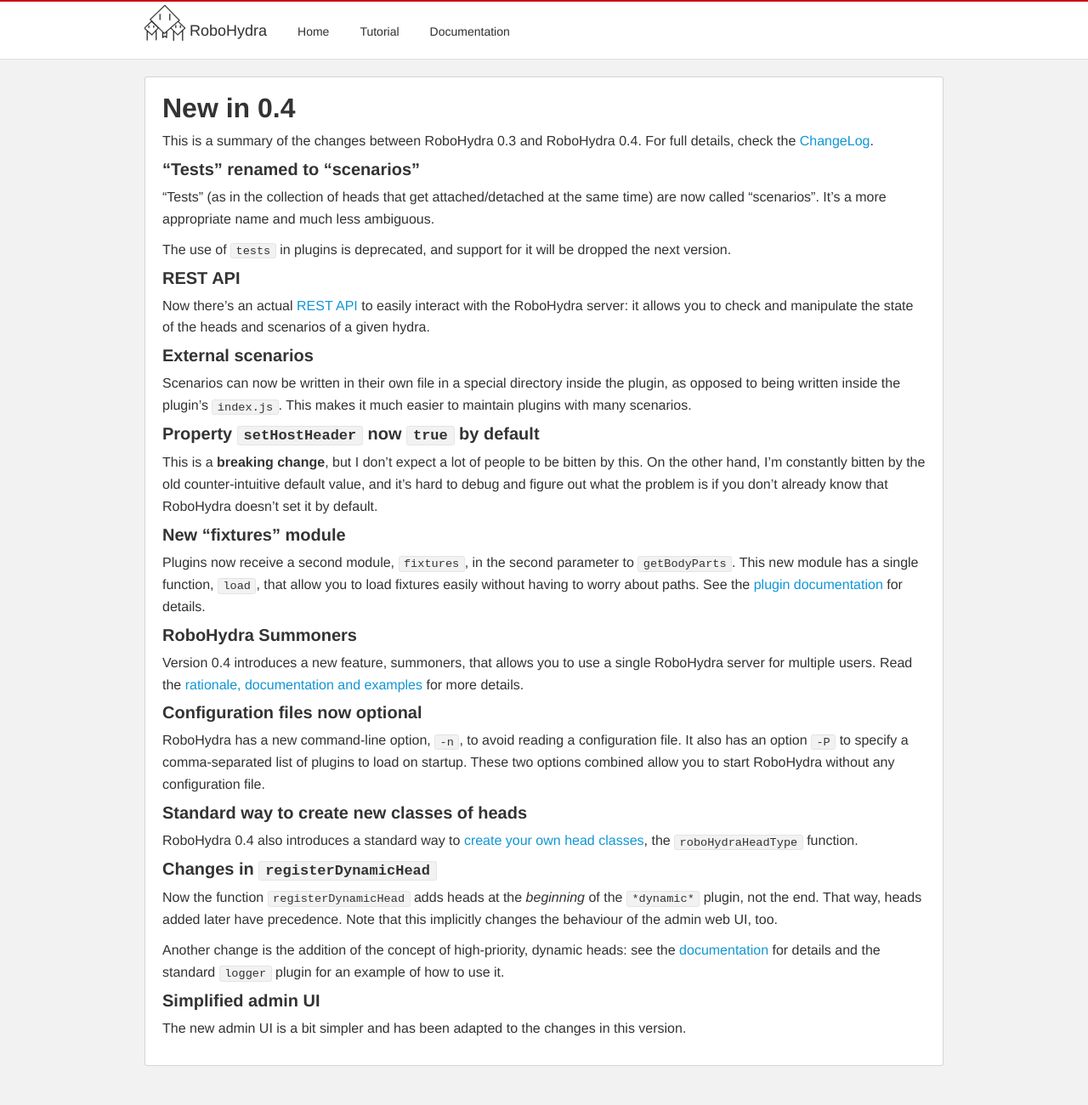
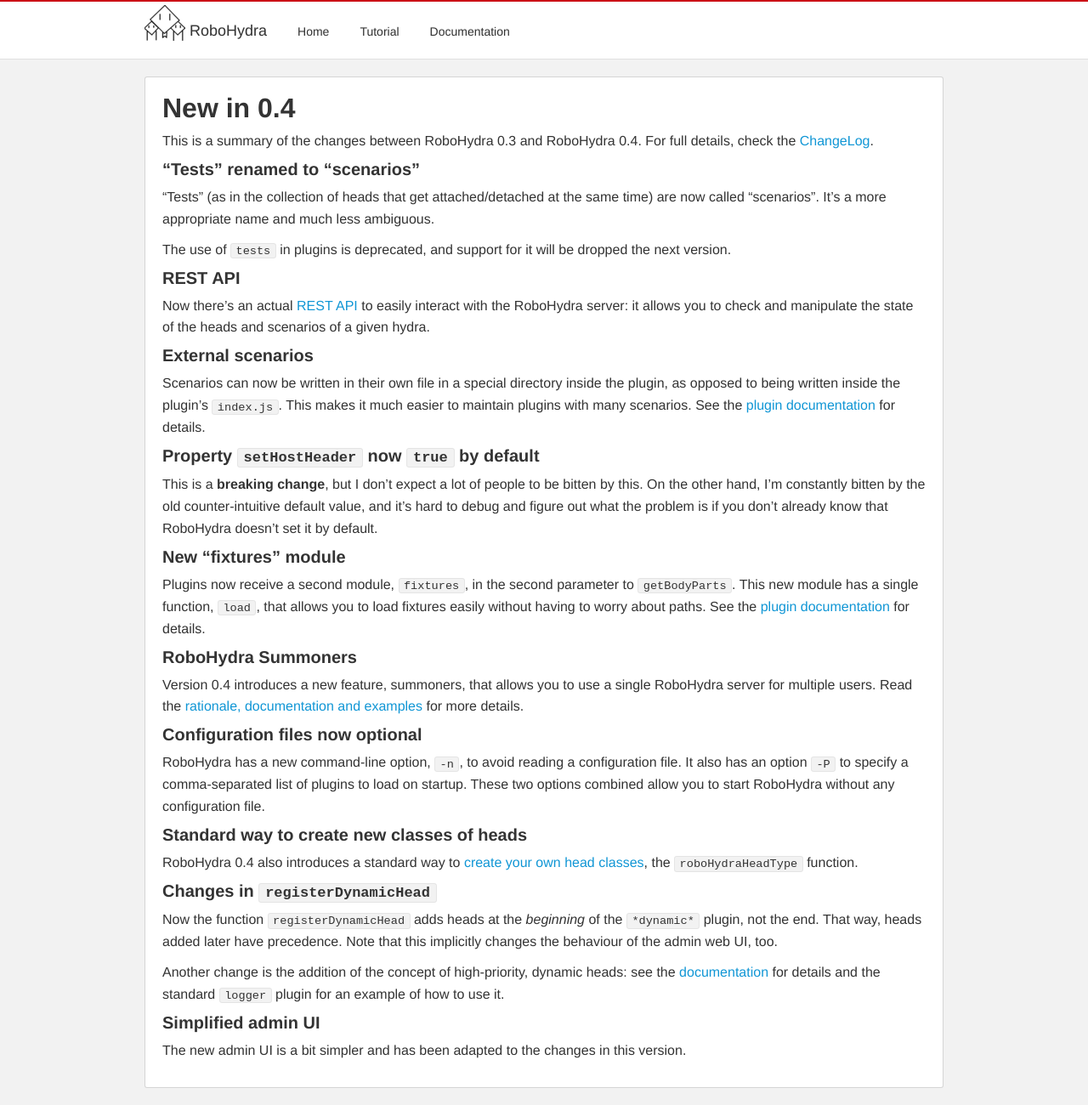
Before and after one commit to robohydra/robohydra, a Jekyll site: the page built from docs/0.4/changes/index.md, in a window 1280 px wide and 1300 px high. Shown: the whole window at 85% size. Built offline with Jekyll 4.4.1, drawn with Linux system fonts in a browser that asks for light colours.

Commit message:
Small updates in changes/

```diff
--- a/docs/0.4/changes/index.md
+++ b/docs/0.4/changes/index.md
@@ -30,7 +30,7 @@
 Scenarios can now be written in their own file in a special directory
 inside the plugin, as opposed to being written inside the plugin's
 `index.js`. This makes it much easier to maintain plugins with many
-scenarios.
+scenarios. See the [plugin documentation](../plugins) for details.
 
 ### Property `setHostHeader` now `true` by default
 
@@ -44,8 +44,9 @@
 
 Plugins now receive a second module, `fixtures`, in the second
 parameter to `getBodyParts`. This new module has a single function,
-`load`, that allow you to load fixtures easily without having to worry
-about paths. See the [plugin documentation](../plugins) for details.
+`load`, that allows you to load fixtures easily without having to
+worry about paths. See the [plugin documentation](../plugins) for
+details.
 
 ### RoboHydra Summoners
 
```
